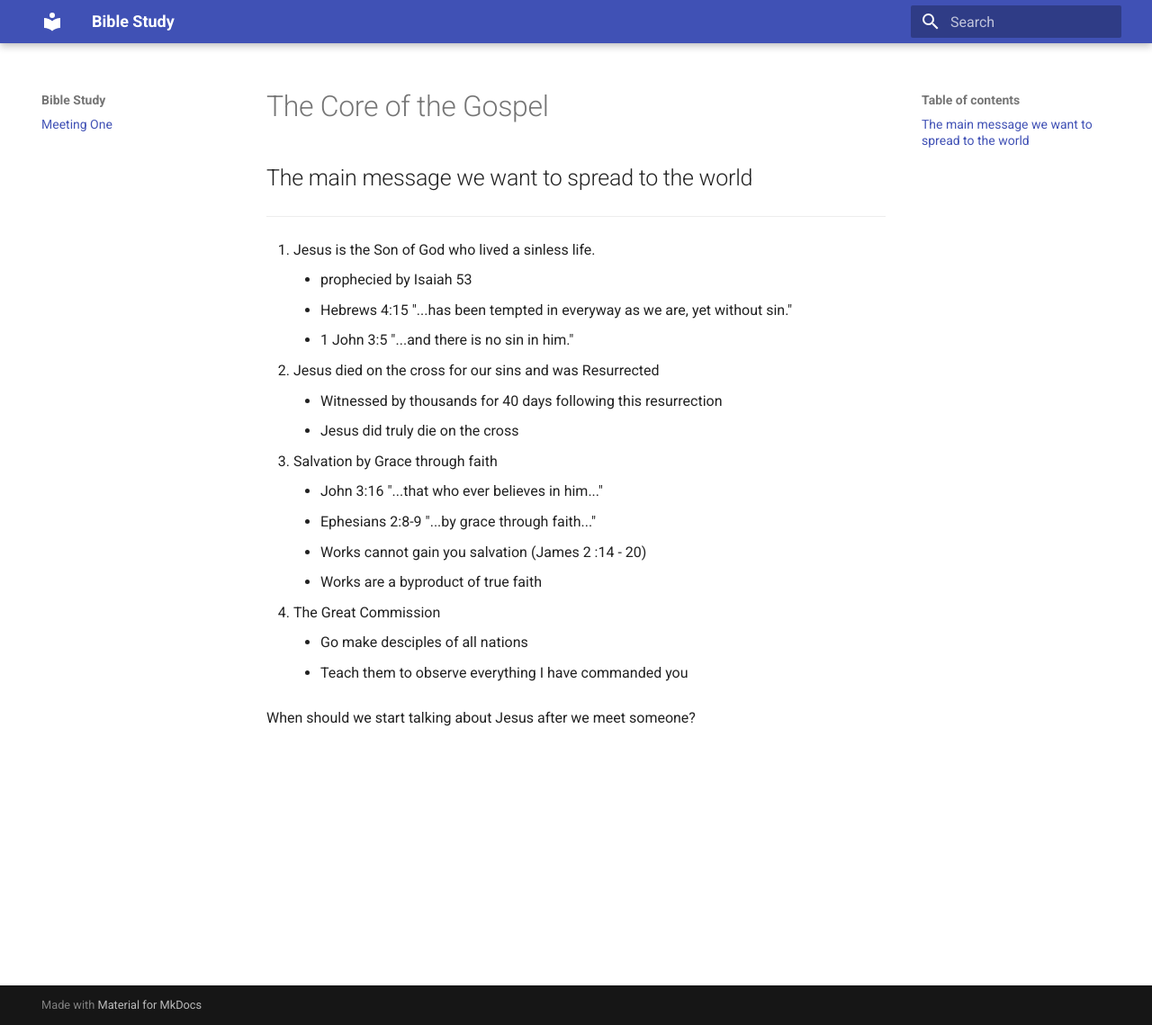
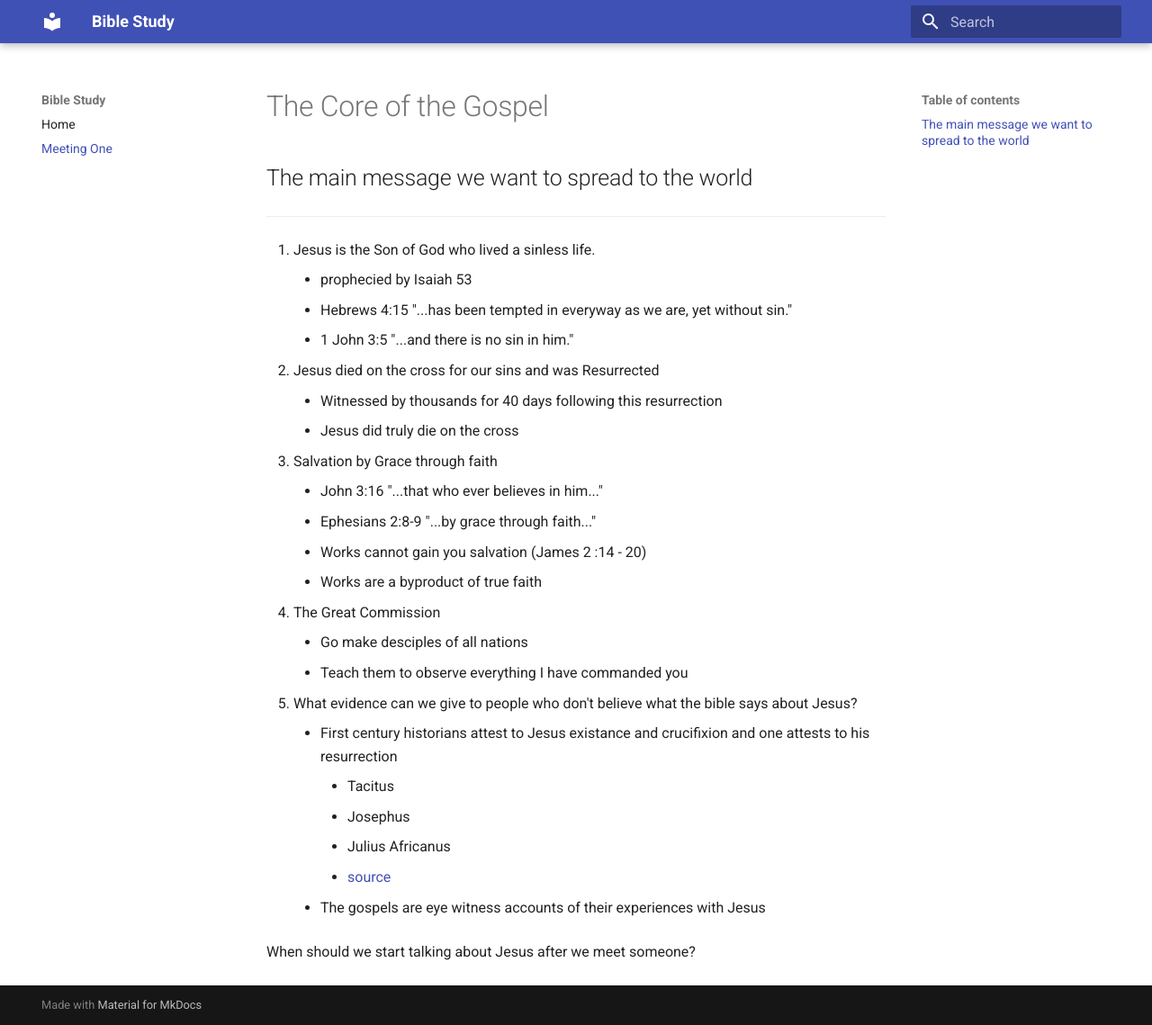
Before and after one commit to parker7johnson/Bible-Study, an MkDocs documentation site: the page built from docs/meeting_one/README.md, in a window 1280 px wide and 1139 px high. Shown: the whole window at 90% size. Built offline with MkDocs 1.6.1 and Material for MkDocs 9.7.7, drawn with Linux system fonts in a browser that asks for light colours.

Commit message:
updating dayone

```diff
--- a/docs/meeting_one/README.md
+++ b/docs/meeting_one/README.md
@@ -18,4 +18,12 @@
     - Go make desciples of all nations
     - Teach them to observe everything I have commanded you
 
+5. What evidence can we give to people who don't believe what the bible says about Jesus?
+    - First century historians attest to Jesus existance and crucifixion and one attests to his resurrection
+        - Tacitus
+        - Josephus
+        - Julius Africanus
+        - [source](https://www.explainchristianity.com/evidence-from-non-biblical-sources-that-jesus-died/)
+    - The gospels are eye witness accounts of their experiences with Jesus
+
 When should we start talking about Jesus after we meet someone?
--- a/mkdocs.yml
+++ b/mkdocs.yml
@@ -1,6 +1,8 @@
 site_name: Bible Study
+site_url: https://parker7johnson.github.io/Bible-Study/
 theme:
   name: material
 
 nav:
+  - Home: index.md
   - Meeting One: meeting_one/README.md
```
Also changed, not shown: site/404.html, site/meeting_one/index.html, site/search/search_index.json, site/sitemap.xml, 1 other file.
